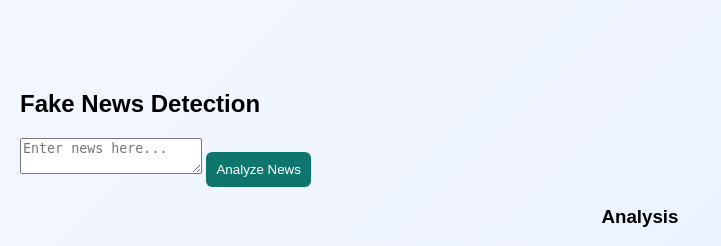
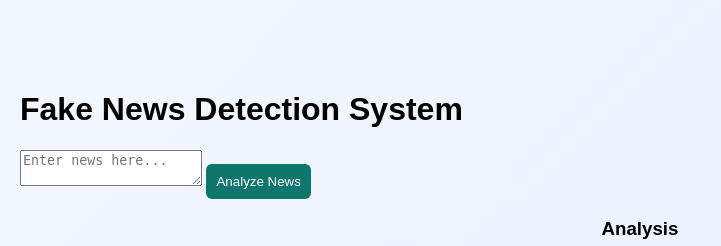
Before and after one commit to AshHole24/fake-news-detection, a Flask app: page / in a window 1280 px wide. Shown: the top 246 px of the page, without its empty margins (0-721 px from the left). Run offline with Flask 3, Linux system fonts and the light colour scheme; parts of the project's set-up code (start-up, migrations or seed data) failed here and were passed over.

Commit message:
Update index.html

```diff
--- a/templates/index.html
+++ b/templates/index.html
@@ -8,12 +8,12 @@
 
 <body>
 
+<h1 class="main-heading">Fake News Detection System</h1>
+
 <div class="main-container">
 
-<!-- LEFT SIDE -->
+<!-- LEFT -->
 <div class="card left-panel">
-
-<h2>Fake News Detection</h2>
 
 <form action="/predict" method="post">
 <textarea name="news" placeholder="Enter news here..."></textarea>
@@ -44,7 +44,7 @@
 
 </div>
 
-<!-- RIGHT SIDE -->
+<!-- RIGHT -->
 <div class="card right-panel">
 
 <h3 style="text-align:center;">Analysis</h3>
```
